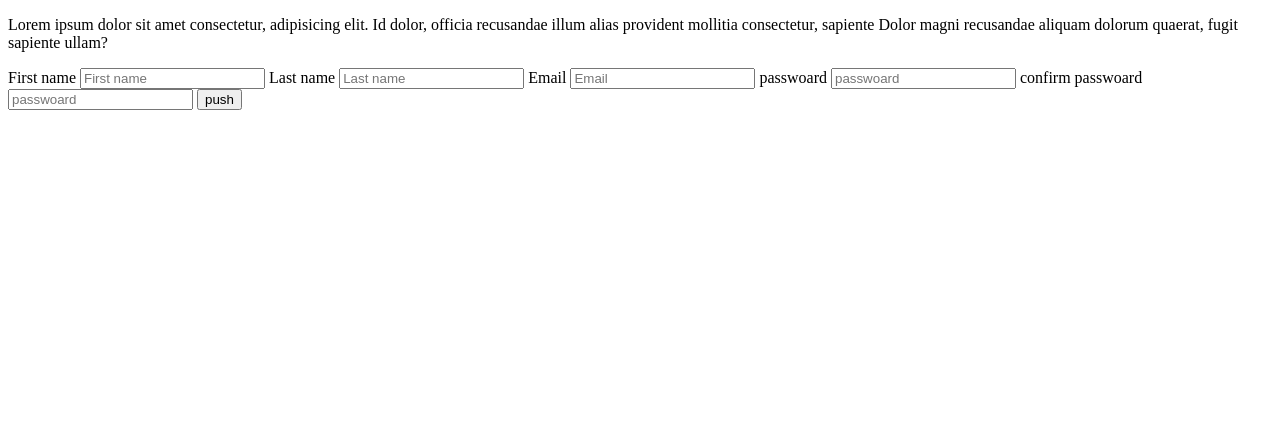
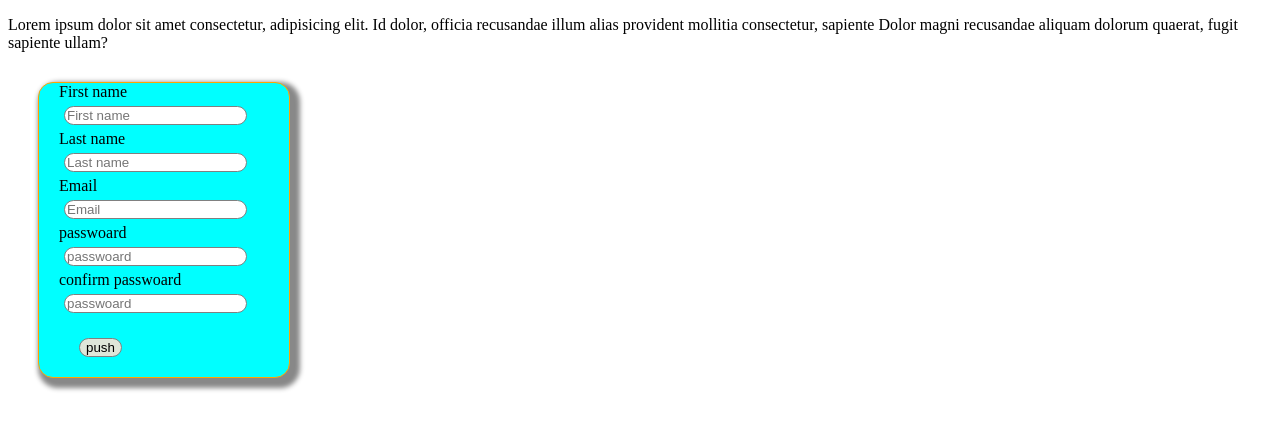
Before and after one commit to moonhassan123/sineupage, a plain HTML site: page index.html in a window 1280 px wide. Drawn offline with Linux system fonts and the light colour scheme.

Commit message:
final push

```diff
--- a/index.html
+++ b/index.html
@@ -5,13 +5,14 @@
     <meta name="viewport" content="width=device-width, initial-scale=1.0">
     <title>sing up </title>
     <link rel="stylesheet" href="style.css">
+
 </head>
 <body>
     <p>Lorem ipsum dolor sit amet consectetur, adipisicing elit. Id dolor,
         officia recusandae illum alias provident mollitia consectetur, sapiente
          Dolor magni recusandae aliquam dolorum quaerat, fugit sapiente ullam?</p>
 
-         <div>
+         <div id="singup">
             <form action="">
                 <label for="">First name</label>
                 <input type="text"placeholder="First name">
@@ -23,10 +24,8 @@
                 <input type="passwoard"placeholder="passwoard">
                 <label for="">confirm passwoard</label>
                 <input type="passwoard"placeholder="passwoard">
-
-
-
-                <input type="button" value="push">
+                <label for=""></label>
+                <input id="button" type="button" value="push">
 
             </form>
          </div>
--- a/style.css
+++ b/style.css
@@ -0,0 +1,28 @@
+
+#singup{
+    width: 250px;
+    background-color: aqua;
+    margin: 30px;
+    border: 1px solid orange;
+    border-radius: 15px;
+    box-shadow:5px 5px 5px 5px #888888
+
+}
+form{
+    margin-left: 20px;
+}
+form label{
+    display: flex;
+}
+form input{
+    margin: 5px;
+    border: none;
+    border: 1px solid gray;
+    border-radius: 10px;
+}
+#button{
+    background-color:rgb(223, 230, 217);
+    font: bold;
+    margin: 20px;
+
+}
```
